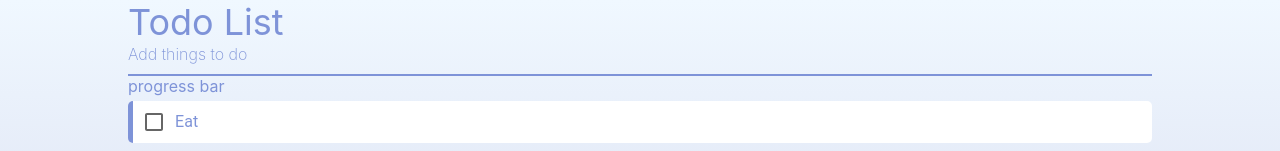
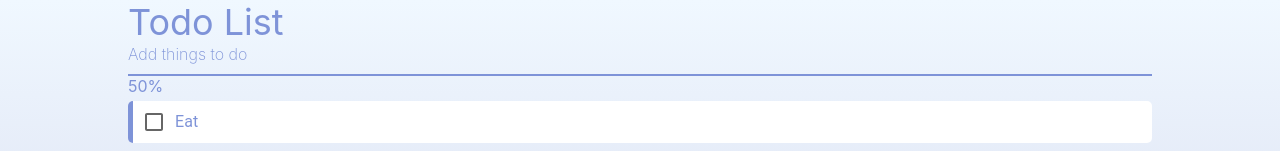
Before and after one commit to Kuan314/sat_todolist, a React (Create React App) app: page / in a window 1280 px wide. Shown: the top 151 px of the page. Built offline with nearby package versions, Linux system fonts and the light colour scheme.

Commit message:
implement progressBar

```diff
--- a/src/components/ProgressBar.jsx
+++ b/src/components/ProgressBar.jsx
@@ -1,10 +1,20 @@
-import React from "react";
+import React, { useState, useEffect } from "react";
 import "../App.css";
 
-const ProgressBar = () => {
+const ProgressBar = ({ data }) => {
+  const totalTasks = data.length;
+  const [completeTasks, setCompleteTasks] = useState(0);
+
+  useEffect(() => {
+    const completedTasks = data.filter((task) => task.status).length;
+    setCompleteTasks(completedTasks);
+  }, [data]);
+
+  const completePercent = (completeTasks / totalTasks) * 100;
+
   return (
     <div>
-      progress bar
+      {completePercent}%
     </div>
   )
 }
```
